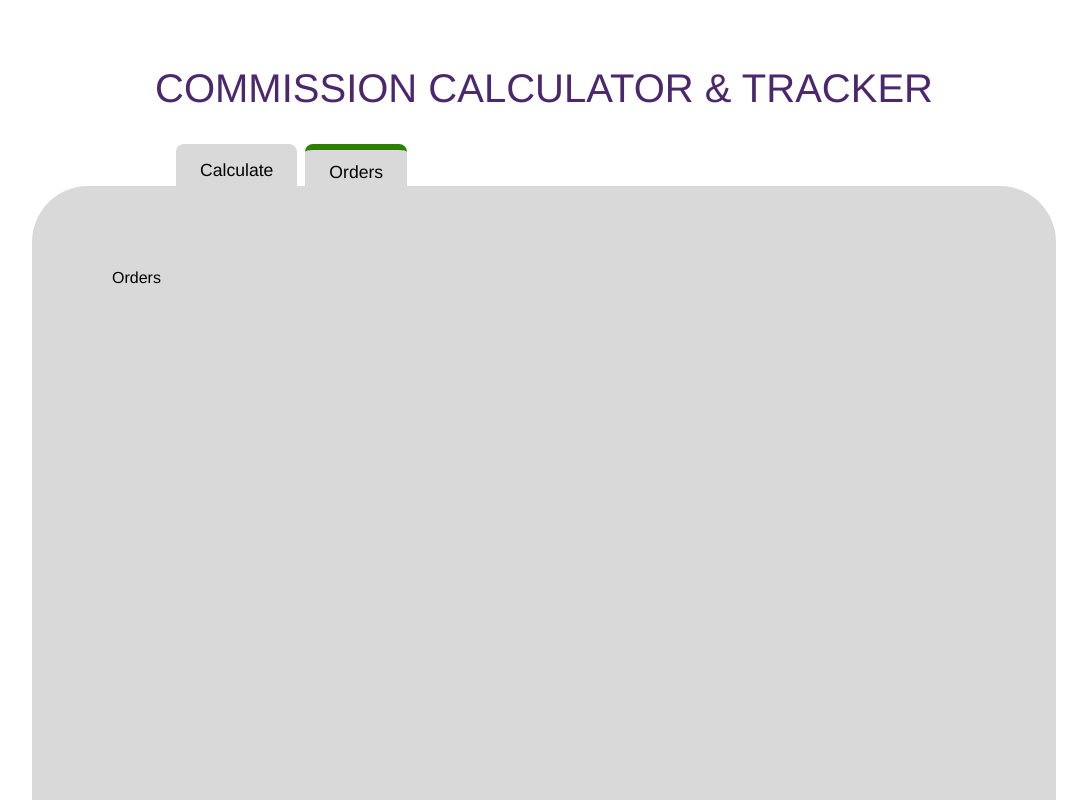
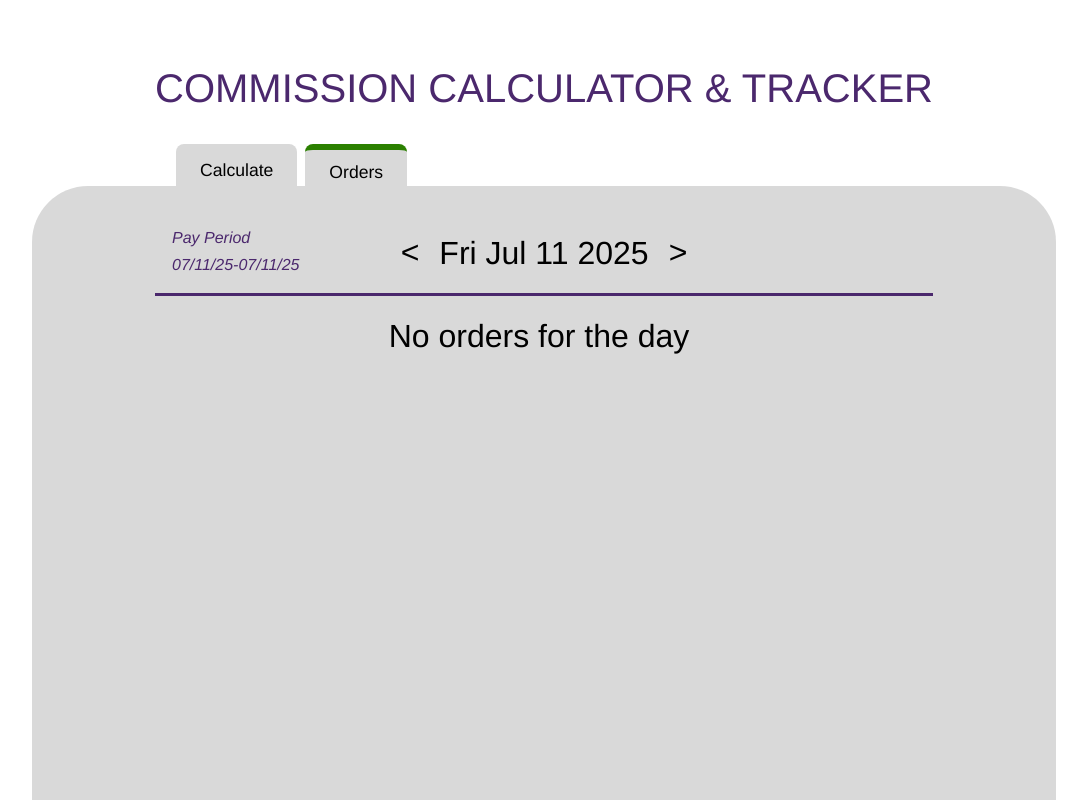
Before and after one commit to ShafinRezwan/Telus-Commision-Calculator, a React (Vite) app: page / in a window 1280 px wide. Both pictures are taken after a click on the button "Orders". Shown: the top 800 px of the page, without its empty margins (96-1183 px from the left). Built offline with nearby package versions, Linux system fonts and the light colour scheme; no server answers; the database is empty.

Commit message:
orders page now complete. Users are hardcoded for now until user sign up is done

```diff
--- a/package.json
+++ b/package.json
@@ -15,6 +15,7 @@
     "dotenv": "^17.2.0",
     "motion": "^12.19.2",
     "react": "^19.1.0",
+    "react-datepicker": "^8.4.0",
     "react-dom": "^19.1.0",
     "react-router-dom": "^7.6.3",
     "react-select": "^5.10.1"
--- a/src/components/OrderList.tsx
+++ b/src/components/OrderList.tsx
@@ -4,7 +4,7 @@ interface Props {
   orders: Order[];
   onRemove: (id: string) => void;
 }
-
+// list out selected commissions on the calculate page
 function OrderList({ orders, onRemove }: Props) {
   return (
     <div className="order-list">
--- a/src/components/Orders.tsx
+++ b/src/components/Orders.tsx
@@ -1,7 +1,206 @@
-import React from "react";
+import React, { useEffect, useRef, useState } from "react";
+import DatePicker from "react-datepicker";
+import "react-datepicker/dist/react-datepicker.css";
+import "../css/orders.css";
+import { format } from "date-fns";
+import { supabase } from "../types/supaBaseClient";
+import { type Order } from "../types/types"; // Your Order interface
 
 const Orders = () => {
-  return <div>Orders</div>;
+  const [orders, setOrders] = useState<Order[]>([]);
+  const [selectedDate, setSelectedDate] = useState(new Date());
+  const [showDatePicker, setShowDatePicker] = useState(false);
+  const datePickerRef = useRef<any>(null);
+  const [startDate, setStartDate] = useState<Date | null>(new Date());
+  const [endDate, setEndDate] = useState<Date | null>(new Date());
+
+  //total commission calcultation
+  const totalsumCommission = orders.reduce((sum: number, order: any) => {
+    const orderTotal = order.commissions?.reduce(
+      (orderSum: number, c: any) => orderSum + (c.commissionrate?.rate || 0),
+      0
+    );
+    return sum + orderTotal;
+  }, 0);
+
+  const totalsumSV = orders.reduce((sum: number, order: any) => {
+    const orderSV = order.commissions?.reduce(
+      (orderSum: number, c: any) => orderSum + (c.commissionrate?.SV || 0),
+      0
+    );
+    return sum + orderSV;
+  }, 0);
+
+  const handlePrevDay = () => {
+    setSelectedDate((prev) => new Date(prev.setDate(prev.getDate() - 1)));
+  };
+
+  const handleNextDay = () => {
+    setSelectedDate((prev) => new Date(prev.setDate(prev.getDate() + 1)));
+  };
+
+  const openDatePicker = () => {
+    if (datePickerRef.current) {
+      datePickerRef.current.setOpen(true); // open the picker
+    }
+  };
+
+  useEffect(() => {
+    const fetchOrders = async () => {
+      /*
+      const {
+        data: { user },
+      } = await supabase.auth.getUser();
+      if (!user) return;
+      */
+      const hardcodedUid = "fea236b9-4f57-45d3-9ade-7266af9b4674";
+      const startOfDay = new Date(selectedDate);
+      startOfDay.setHours(0, 0, 0, 0);
+
+      const endOfDay = new Date(selectedDate);
+      endOfDay.setHours(23, 59, 59, 999);
+
+      const { data, error } = await supabase
+        .from("transactions")
+        .select(
+          `
+    tid,
+    created_at,
+    commissions (
+      commissionrate (
+        display_name,
+        rate,
+        SV
+      )
+    )
+  `
+        )
+        .eq("uid", hardcodedUid)
+        .gte("created_at", startOfDay.toISOString())
+        .lte("created_at", endOfDay.toISOString());
+
+      if (!error) setOrders(data as any);
+      else console.error(error);
+    };
+    fetchOrders();
+  }, [selectedDate]);
+
+  return (
+    <div className="order-container">
+      <div className="pay-container">
+        <span id="pay-title">Pay Period</span>
+        <div className="pay-period">
+          <DatePicker
+            selected={startDate}
+            onChange={(date) => setStartDate(date)}
+            dateFormat="MM/dd/yy"
+            customInput={
+              <span>
+                {startDate ? format(startDate, "MM/dd/yy") : "Start Date"}
+              </span>
+            }
+          />
+          <span>-</span>
+          <DatePicker
+            selected={endDate}
+            onChange={(date) => setEndDate(date)}
+            dateFormat="MM/dd/yy"
+            customInput={
+              <span>{endDate ? format(endDate, "MM/dd/yy") : "End Date"}</span>
+            }
+          />
+        </div>
+      </div>
+      <div className="date_wrapper">
+        <button className="arrow" onClick={handlePrevDay}>
+          &lt;
+        </button>
+        {/* Hidden DatePicker, triggered by span click */}
+        <DatePicker
+          className="current-date"
+          selected={selectedDate}
+          onChange={(date) => setSelectedDate(date as Date)}
+          ref={datePickerRef}
+          customInput={<span>{selectedDate.toDateString()}</span>}
+        />
+        <button className="arrow" onClick={handleNextDay}>
+          &gt;
+        </button>
+        {showDatePicker && (
+          <div
+            style={{
+              position: "absolute",
+              top: "2rem",
+              left: "50%",
+              transform: "translateX(-50%)",
+            }}
+          >
+            <DatePicker
+              selected={selectedDate}
+              onChange={(date) => {
+                if (date) setSelectedDate(date);
+                setShowDatePicker(false);
+              }}
+              inline
+            />
+          </div>
+        )}
+      </div>
+      <hr className="divider-line" />
+
+      <div className="orders-list">
+        {orders.length === 0 ? (
+          <p className="no-orders">No orders for the day</p>
+        ) : (
+          orders.map((order: any) => {
+            const services = order.commissions
+              ?.map((c: any) => c.commissionrate?.display_name)
+              .filter(Boolean)
+              .join(" + ");
+
+            const totalCommission = order.commissions
+              ?.reduce(
+                (sum: number, c: any) => sum + (c.commissionrate?.rate || 0),
+                0
+              )
+              .toFixed(2);
+
+            const totalSV = order.commissions
+              ?.reduce(
+                (sum: number, c: any) => sum + (c.commissionrate?.SV || 0),
+                0
+              )
+              .toFixed(2);
+
+            return (
+              <>
+                <div key={order.tid} className="order-entry">
+                  <div className="order-service">
+                    <span className="services-title">
+                      {services || "No Services"}
+                    </span>
+                  </div>
+                  <div className="order-amounts">
+                    <p>$ {totalCommission}</p>
+                    <p>SV {totalSV}</p>
+                  </div>
+                </div>
+                <span className="border-order"></span>
+              </>
+            );
+          })
+        )}
+      </div>
+      <hr className="divider-line" />
+      <div className="total-container">
+        <h1 className="total">Total</h1>
+        <div className="total-amounts">
+          <p>$ {totalsumCommission.toFixed(2)}</p>
+          <p>SV {totalsumSV.toFixed(2)}</p>
+        </div>
+      </div>
+    </div>
+  );
 };
 
 export default Orders;
--- /dev/null
+++ b/src/css/orders.css
@@ -0,0 +1,212 @@
+.order-container {
+  display: flex;
+  flex-direction: column;
+  align-items: center;
+  width: 100%;
+  margin-top: -40px;
+}
+/* width */
+::-webkit-scrollbar {
+  width: 10px;
+}
+
+/* Track */
+::-webkit-scrollbar-track {
+  background: #c0c0bf;
+}
+
+/* Handle */
+::-webkit-scrollbar-thumb {
+  background: #4b286d;
+  border-radius: 30px;
+}
+
+/* Handle on hover */
+::-webkit-scrollbar-thumb:hover {
+  background: #6a3f95;
+}
+
+.divider-line {
+  border: none;
+  border-top: 3px solid #4b286d;
+  width: 90%;
+  margin: 1rem auto;
+}
+.date_wrapper {
+  display: flex;
+  align-items: center;
+  justify-content: center;
+  position: relative;
+  margin-top: -50px;
+}
+
+.current-date {
+  font-size: 2rem;
+  cursor: pointer;
+  font-family: "Helvetica Neue";
+  font-weight: 500;
+}
+
+.arrow {
+  background-color: transparent;
+  color: black;
+  border: none;
+  font-size: 2rem;
+  padding: 0 20px;
+  cursor: pointer;
+}
+
+.pay-container {
+  font-size: 1.2rem;
+  font-weight: 400;
+  color: #4b286d;
+  font-style: italic;
+  display: flex;
+  flex-direction: column;
+  align-self: start;
+  padding-left: 60px;
+}
+.pay-period {
+  cursor: pointer;
+}
+
+.date-wrapper .react-datepicker-popper {
+  position: absolute !important;
+  top: 2.5rem;
+  left: 50%;
+  transform: translateX(-50%);
+  z-index: 1000;
+}
+
+/* Main datepicker container */
+.react-datepicker {
+  background-color: white;
+  border-radius: 10px;
+  font-family: "Helvetica Neue";
+}
+
+/* Header (month + navigation arrows) */
+.react-datepicker__header {
+  background-color: #2b8000; /* purple */
+  border-bottom: none;
+  color: white;
+}
+
+/* Day cells */
+.react-datepicker__day {
+  color: black;
+  background-color: transparent;
+}
+
+/* Selected day */
+.react-datepicker__day--selected,
+.react-datepicker__day--keyboard-selected {
+  background-color: #2b8000;
+  color: white;
+  border-radius: 50%;
+}
+
+/* Hovered day */
+.react-datepicker__day:hover {
+  background-color: #ddd;
+  border-radius: 50%;
+}
+
+/* Today’s date */
+.react-datepicker__day--today {
+  font-weight: bold;
+  color: #fe8426;
+}
+
+/* Navigation arrows */
+.react-datepicker__navigation-icon::before {
+  border-color: black;
+}
+
+/* Change the color of the weekday labels */
+/*
+.react-datepicker__day-name {
+  color: white;
+  font-weight: 500;
+  font-size: 0.8rem;
+}
+
+.react-datepicker__current-month {
+  color: white;
+  font-weight: 500;
+}
+*/
+
+.orders-list {
+  display: flex;
+  flex-direction: column;
+  width: 100%;
+  max-width: 1100px; /* optional: keeps content from stretching too wide */
+  height: 500px; /* set your desired fixed height */
+  overflow-y: auto; /* enables vertical scroll */
+  padding-right: 10px; /* to make room for scrollbar */
+}
+.services-title {
+  font-size: 2rem;
+  font-weight: 400;
+  text-decoration: underline;
+  text-decoration-color: #718dff;
+  text-decoration-thickness: 2px;
+  text-underline-offset: 5px;
+  word-break: break-word;
+}
+.order-entry {
+  display: flex;
+  justify-content: space-between;
+  align-items: center;
+  padding: 1rem 3rem; /* increased padding for breathing room */
+  width: 100%;
+}
+
+.order-amounts {
+  text-align: right;
+  white-space: nowrap;
+  font-size: 1.1rem;
+  min-width: 120px;
+  padding-right: 20px;
+  font-weight: 500;
+}
+
+.order-service {
+  flex: 1;
+  text-align: left;
+  padding-left: 20px;
+}
+
+.border-order {
+  border-top: 3px solid black;
+  width: 88%;
+  margin: auto;
+}
+
+.total-container {
+  display: flex;
+  flex-direction: row;
+  justify-content: space-between;
+  align-items: flex-start;
+  padding: 0rem 4rem;
+  margin: -0.2rem 0rem;
+  width: 100%;
+}
+.total {
+  font-size: 2rem;
+  font-weight: 500;
+  color: #4b286d;
+}
+.total-amounts {
+  color: black;
+  font-weight: 500;
+  font-size: 1.5rem;
+  text-align: right;
+}
+
+.no-orders {
+  text-align: center;
+  font-weight: 500;
+  font-size: 2rem;
+}
```
Also changed, not shown: 1 other file (tests, documents, lock files or other folders).
